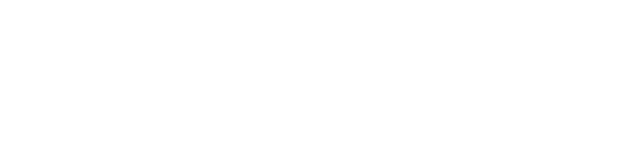
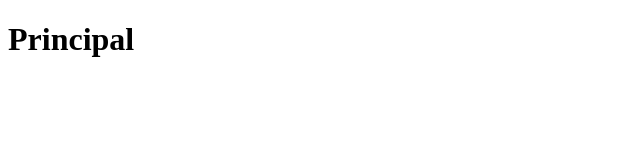
Before and after one commit to devmatiasjara88/estudiandoGitHub, a plain HTML site: page index.html in a window 1280 px wide. Shown: the whole page, without its empty margins (0-640 px from the left). Drawn offline with Linux system fonts and the light colour scheme.

Commit message:
Modificacion de index.html

```diff
--- a/index.html
+++ b/index.html
@@ -7,6 +7,6 @@
     <title>Document</title>
 </head>
 <body>
-
+    <h1>Principal</h1>
 </body>
 </html>
```
